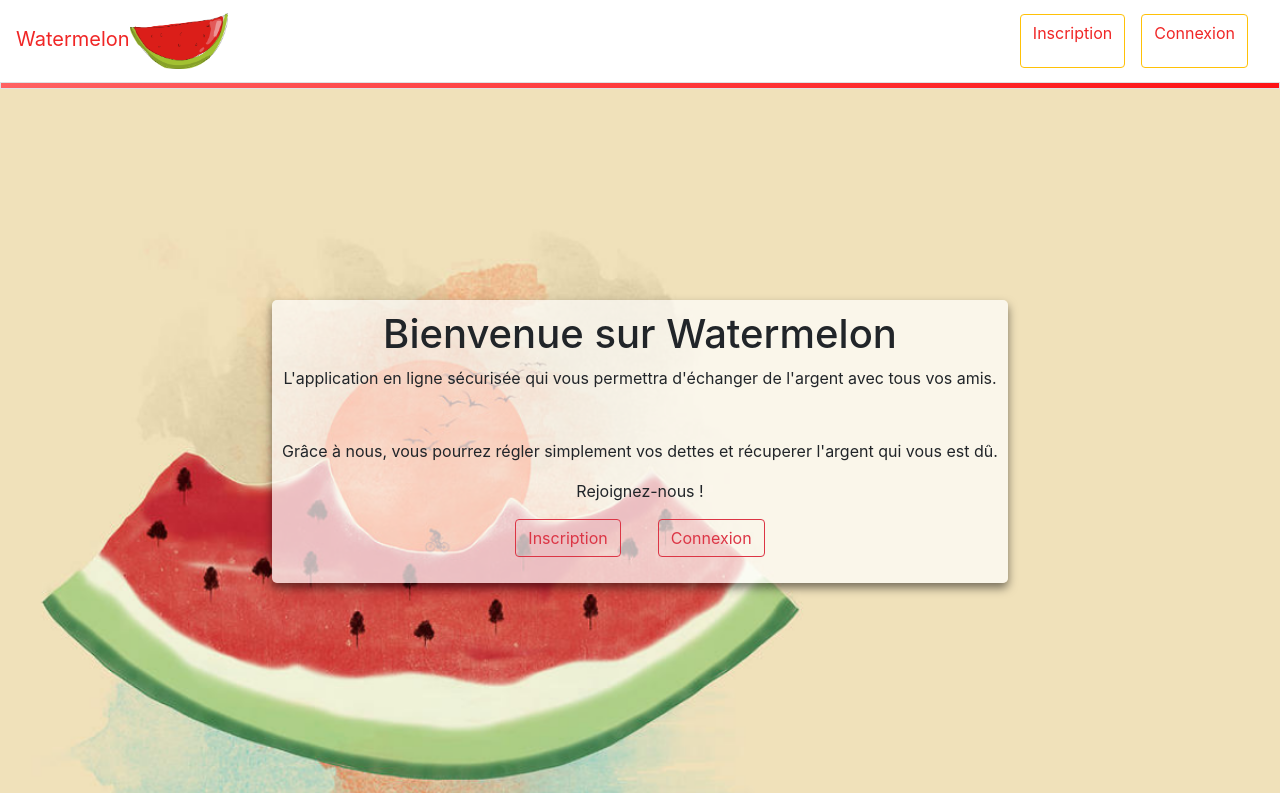
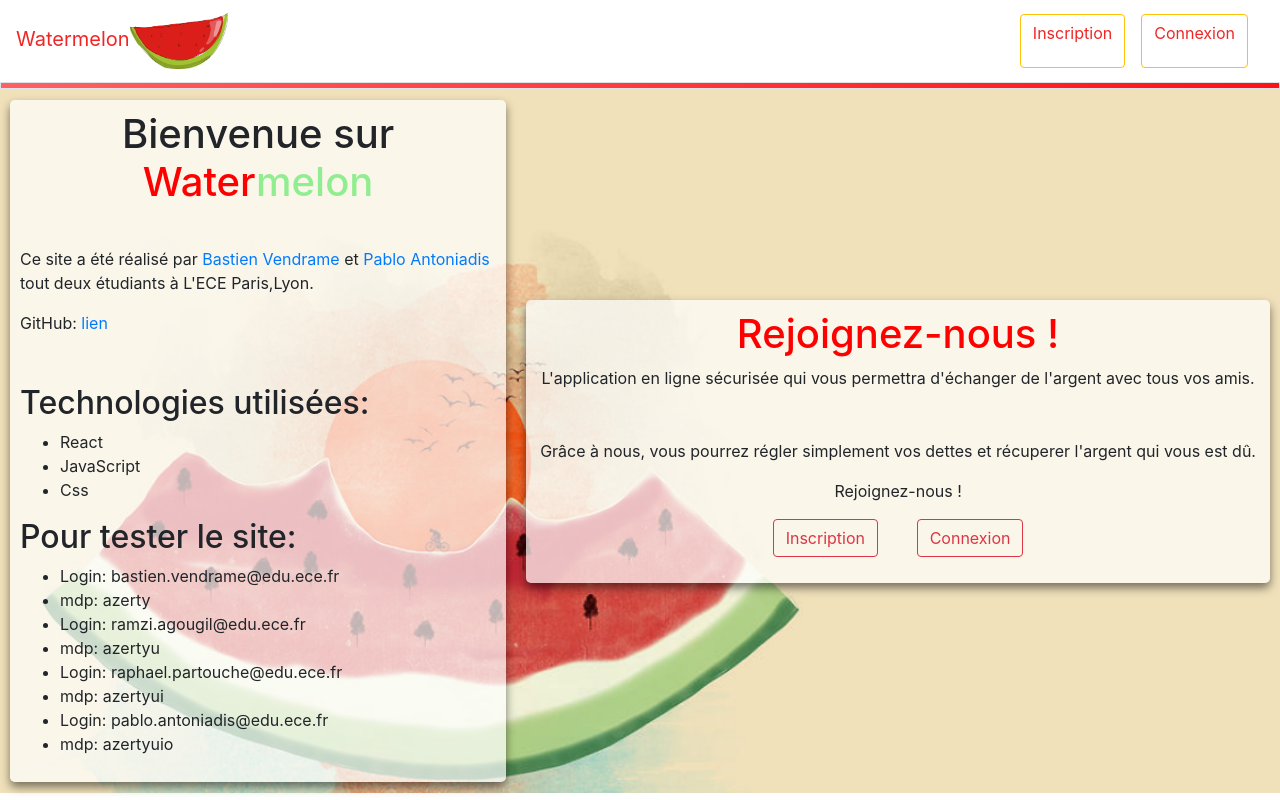
Before and after one commit to L-HommeSage/Projet-js-2019-2020, a React (Create React App) app in the folder watermelon/: page / in a window 1280 px wide. Built offline with nearby package versions, Linux system fonts and the light colour scheme.

Commit message:
plus d'info

```diff
--- a/watermelon/src/Bdd/Data_transfers.js
+++ b/watermelon/src/Bdd/Data_transfers.js
@@ -38,7 +38,7 @@ const Data_transfers = [
             id : 6,
             debitted_wallet_id : 1,
             credited_wallet_id : 4,
-            amount : 300,
+            amount : 20,
         },
 
         {
@@ -52,7 +52,7 @@ const Data_transfers = [
             id : 8,
             debitted_wallet_id : 3,
             credited_wallet_id : 4,
-            amount : 300,
+            amount : 500,
         },
     ]
 export default {Data_transfers};
--- a/watermelon/src/Homepage/Homepage.css
+++ b/watermelon/src/Homepage/Homepage.css
@@ -5,12 +5,28 @@
     background-size: 223vh;
     background-position-y: -50px;
     display: flex;
-    flex-direction: column;
+    flex-direction: row;
     align-items: center;
     justify-content: center
 }
+.presentation{
+    width: 40%;
+    border-radius: 5px;
+    box-shadow: 0 5px 10px rgba(0, 0, 0,.5);
+    background-color:rgba(255, 255, 255, 0.7);
+    padding: 10px;
+    display: flex;
+    flex-direction: column;
+    justify-content: center;
+    margin: 10px;
 
+}
+.presentation h1{
+    text-align: center;
+
+}
 .box1 {
+    width: 60%;
     border-radius: 5px;
     box-shadow: 0 5px 10px rgba(0, 0, 0,.5);
     background-color:rgba(255, 255, 255, 0.7);
@@ -18,6 +34,7 @@
     display: flex;
     flex-direction: column;
     align-items: center;
+    text-align: center;
     justify-content: center;
     margin: 10px;
 }
--- a/watermelon/src/Homepage/Homepage.js
+++ b/watermelon/src/Homepage/Homepage.js
@@ -13,10 +13,47 @@ class Homepage extends Component {
     render() {
         return (
             <div className="homepage">
+                <div className="presentation">
+                    <h1>
+                        Bienvenue sur <font color="red">Water</font><font color="lightgreen">melon</font>
+                </h1>
+                <hr />
+
+                <p>
+                    Ce site a été réalisé par <a href = "https://www.linkedin.com/in/bastien-vendrame-2a9471144/">Bastien Vendrame</a> et <a href = "https://fr.linkedin.com/in/pablo-antoniadis-869773189">Pablo Antoniadis</a>  tout deux étudiants à L'ECE Paris,Lyon.
+                </p>
+                <p>
+                    GitHub: <a href = "https://github.com/L-HommeSage/Projet-js-2019-2020"> lien</a>
+                </p>
+
+                <hr />
+                <h2>
+                    Technologies utilisées:
+                </h2>
+                <ul>
+                    <li>React</li>
+                    <li>JavaScript</li>
+                    <li>Css</li>
+                </ul>
+                <h2>Pour tester le site:</h2>
+                <ul>
+                    <li>Login: bastien.vendrame@edu.ece.fr </li>
+                    <li>mdp: azerty</li>
+                    <li>Login: ramzi.agougil@edu.ece.fr </li>
+                    <li>mdp: azertyu</li>
+                    <li>Login: raphael.partouche@edu.ece.fr </li>
+                    <li>mdp: azertyui</li>
+                    <li>Login: pablo.antoniadis@edu.ece.fr </li>
+                    <li>mdp: azertyuio</li>
+                </ul>
+
+
+                </div>
                 <div className="box1">
-                    <h1>
-                        Bienvenue sur Watermelon
-                    </h1>
+                <h1 style = {{color: "red"}}>
+                        Rejoignez-nous !
+                </h1>
+
                     <p>
                         L'application en ligne sécurisée qui vous permettra d'échanger de l'argent avec tous vos amis.
                     </p>
--- a/watermelon/src/Informations/InformationsTransfersIn.js
+++ b/watermelon/src/Informations/InformationsTransfersIn.js
@@ -55,7 +55,7 @@ class InformationsTransfersIn extends Component {
                 {getItemLS("payins").map((index) => {
                     if (index.wallet_id == this.getWalletId()) {
                         return (
-                            <div>
+                            <div style = {{backgroundColor: "lightgreen",padding:5,borderRadius: 5}}>
                                 Montant du dépôt : {index.amount} euros.
                             </div>
                         )
--- a/watermelon/src/Informations/InformationsTransfersOut.js
+++ b/watermelon/src/Informations/InformationsTransfersOut.js
@@ -54,7 +54,7 @@ class InformationsTransfersOut extends Component {
                 {getItemLS("payouts").map((index) => {
                     if (index.wallet_id == this.getWalletId()) {
                         return (
-                            <div>
+                            <div style = {{backgroundColor: "red",padding:5,borderRadius: 5}}>
                                 Montant du retrait : {index.amount} euros.
                             </div>
                         )
```
